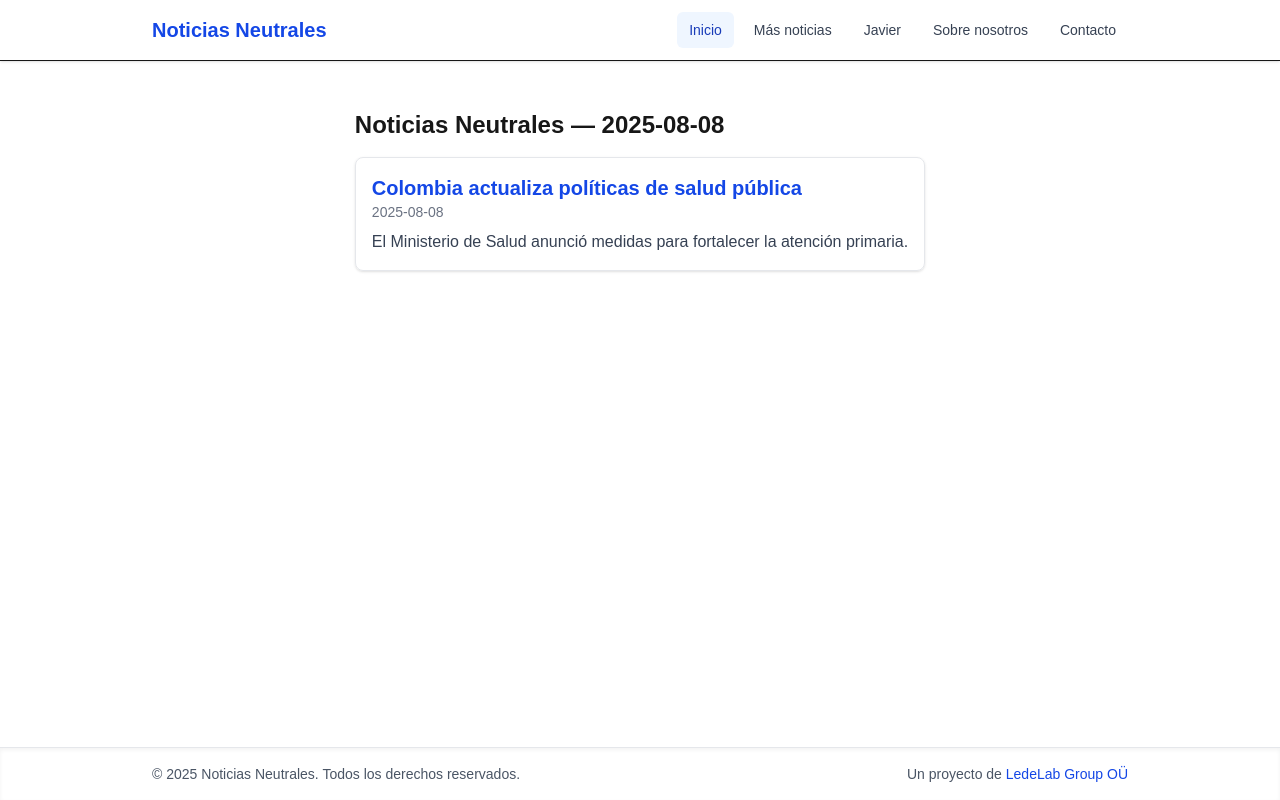
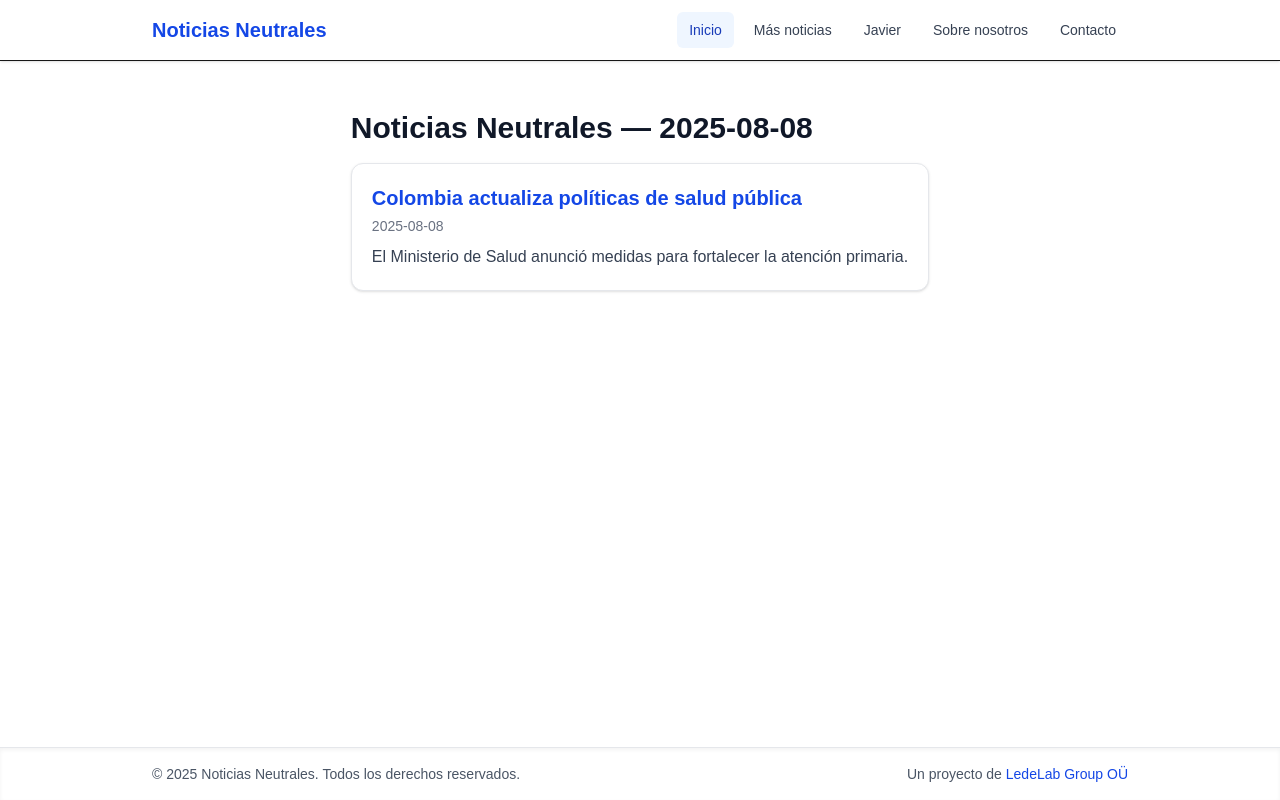
Before and after one commit to ledelab2030/noticias-neutrales, a Next.js app: page / in a window 1280 px wide. Built offline with nearby package versions, Linux system fonts and the light colour scheme.

Commit message:
UI unificada: tarjetas y tipografía en Home y Más noticias

```diff
--- a/src/app/noticias/page.tsx
+++ b/src/app/noticias/page.tsx
@@ -10,23 +10,25 @@ export default function Noticias() {
 
   return (
     <main className="max-w-3xl mx-auto p-6">
-      <h1 className="text-2xl font-semibold mb-4">Más noticias</h1>
+      <h1 className="text-3xl font-bold leading-tight text-gray-900 dark:text-gray-100 mb-4">
+        Más noticias
+      </h1>
 
       {anteriores.length === 0 ? (
-        <p>No hay más noticias por ahora.</p>
+        <p className="text-gray-600 dark:text-gray-300">No hay más noticias por ahora.</p>
       ) : (
         <ul className="space-y-6">
           {anteriores.map(n => (
             <li key={n.id}>
               <Link
                 href={`/noticias/${n.id}`}
-                className="block rounded-lg border border-gray-200 dark:border-gray-700 shadow-sm hover:shadow-md hover:border-gray-300 dark:hover:border-gray-600 hover:bg-gray-50 dark:hover:bg-gray-800 transition-all duration-200 p-4"
+                className="block rounded-xl border border-gray-200 dark:border-gray-700 bg-white dark:bg-gray-900 shadow-sm hover:shadow-md hover:border-gray-300 dark:hover:border-gray-600 hover:bg-gray-50 dark:hover:bg-gray-800 transition-all duration-200 p-5"
               >
                 <h2 className="text-lg font-semibold text-blue-700 dark:text-blue-400 hover:text-blue-900 dark:hover:text-blue-300 hover:underline">
                   {n.titulo}
                 </h2>
-                <p className="text-sm text-gray-500 dark:text-gray-400">{n.fecha}</p>
-                <p className="mt-2 text-gray-700 dark:text-gray-200">{n.resumen}</p>
+                <p className="text-sm text-gray-500 dark:text-gray-400 mt-1">{n.fecha}</p>
+                <p className="mt-2 text-gray-700 dark:text-gray-200 leading-relaxed">{n.resumen}</p>
               </Link>
             </li>
           ))}
--- a/src/app/page.tsx
+++ b/src/app/page.tsx
@@ -8,25 +8,25 @@ export default function Home() {
 
   return (
     <main className="max-w-3xl mx-auto p-6">
-      <h1 className="text-2xl font-semibold mb-4">
+      <h1 className="text-3xl font-bold leading-tight text-gray-900 dark:text-gray-100 mb-4">
         Noticias Neutrales — {hoy}
       </h1>
 
       {deHoy.length === 0 ? (
-        <p>No hay noticias de hoy.</p>
+        <p className="text-gray-600 dark:text-gray-300">No hay noticias de hoy.</p>
       ) : (
         <ul className="space-y-5">
           {deHoy.map(n => (
             <li key={n.id}>
               <Link
                 href={`/noticias/${n.id}`}
-                className="block rounded-lg border border-gray-200 dark:border-gray-700 shadow-sm hover:shadow-md hover:border-gray-300 dark:hover:border-gray-600 hover:bg-gray-50 dark:hover:bg-gray-800 transition-all duration-200 p-4"
+                className="block rounded-xl border border-gray-200 dark:border-gray-700 bg-white dark:bg-gray-900 shadow-sm hover:shadow-md hover:border-gray-300 dark:hover:border-gray-600 hover:bg-gray-50 dark:hover:bg-gray-800 transition-all duration-200 p-5"
               >
                 <h2 className="text-xl font-semibold text-blue-700 dark:text-blue-400 hover:text-blue-900 dark:hover:text-blue-300 hover:underline">
                   {n.titulo}
                 </h2>
-                <p className="text-sm text-gray-500 dark:text-gray-400">{n.fecha}</p>
-                <p className="mt-2 text-gray-700 dark:text-gray-200">{n.resumen}</p>
+                <p className="text-sm text-gray-500 dark:text-gray-400 mt-1">{n.fecha}</p>
+                <p className="mt-2 text-gray-700 dark:text-gray-200 leading-relaxed">{n.resumen}</p>
               </Link>
             </li>
           ))}
```
